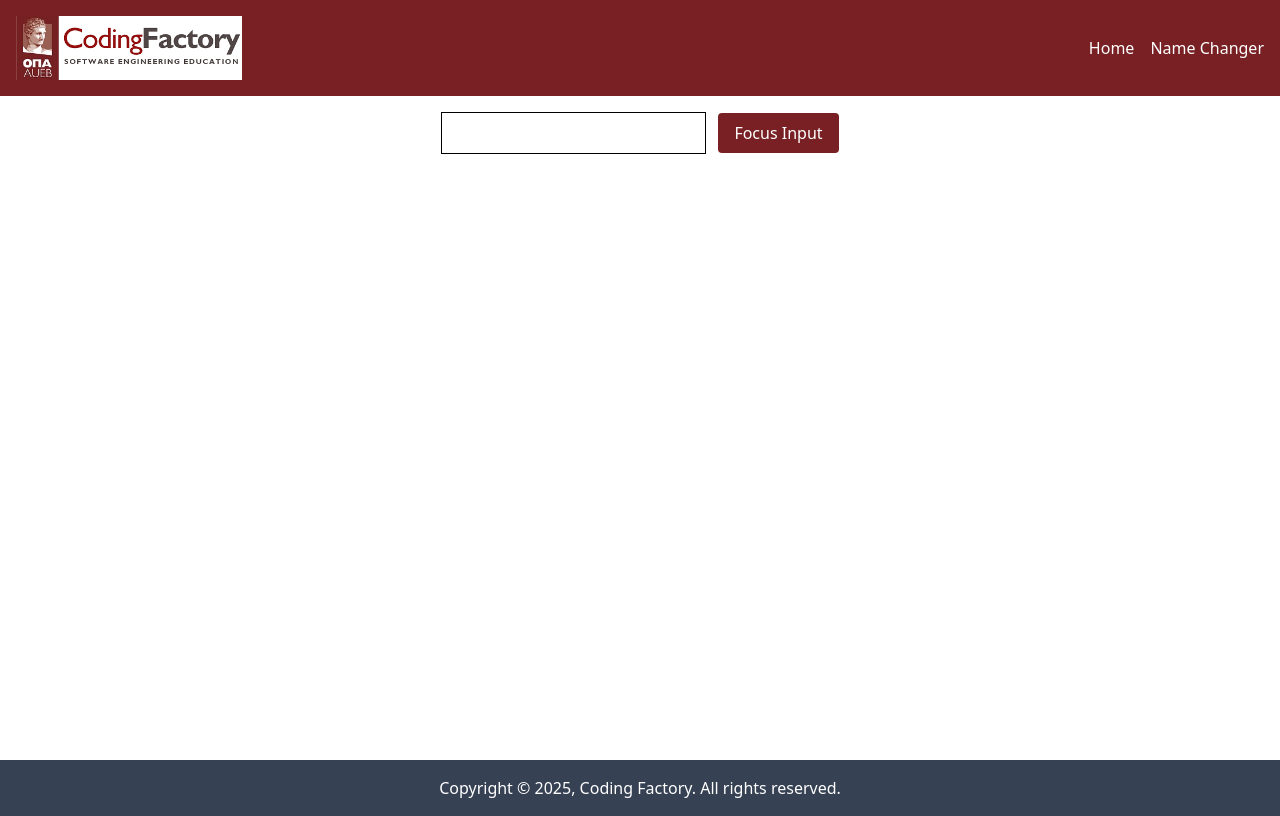
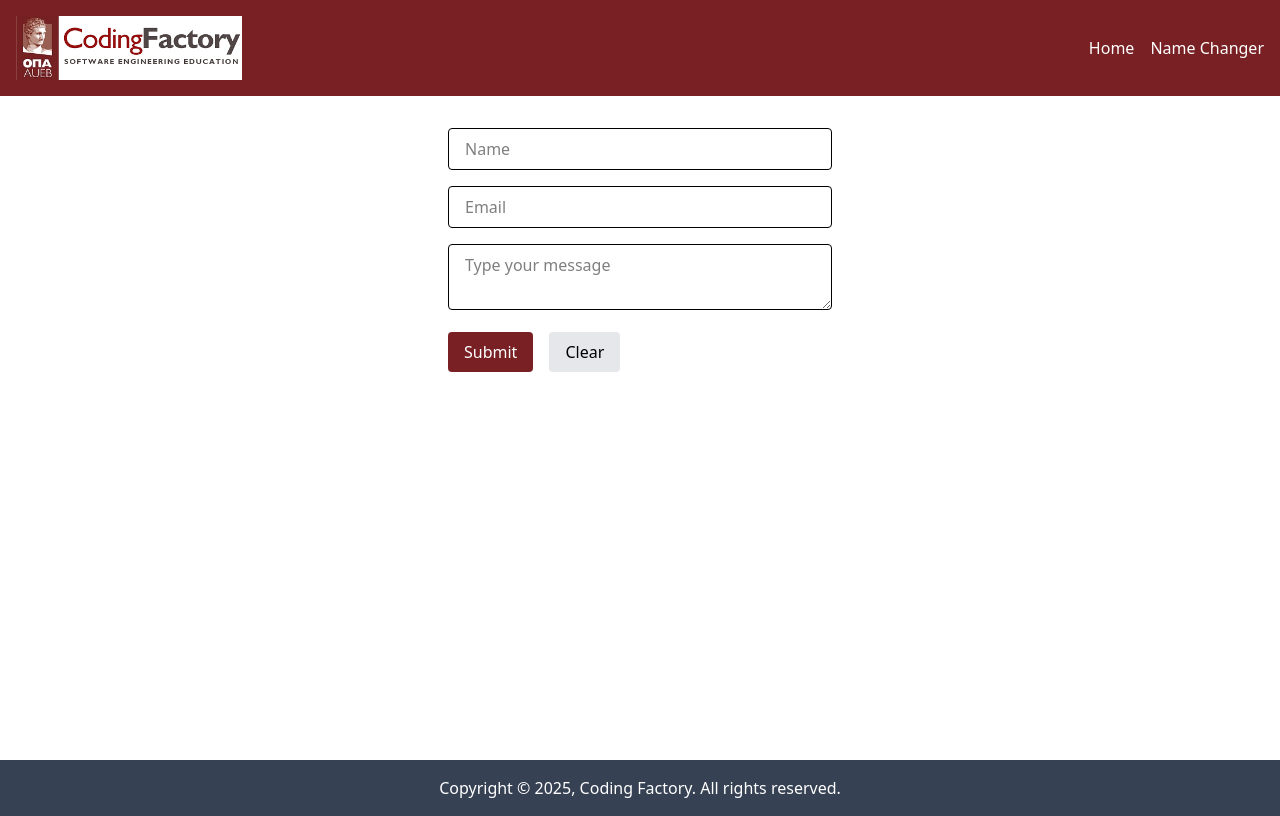
Before and after one commit to mariosmorfo/cf7-components-intro, a React (Vite) app: page / in a window 1280 px wide. Built offline with nearby package versions, Linux system fonts and the light colour scheme.

Commit message:
feat: Import MultiFieldForm class

```diff
--- a/src/App.tsx
+++ b/src/App.tsx
@@ -17,9 +17,7 @@
 // import Todo from "./components/Todo/Todo.tsx";
 // import OnlineStatus from "./components/OnlineStatus.tsx";
 import {BrowserRouter, Routes, Route} from "react-router";
-// import HomePage from "./pages/HomePage.tsx";
 import NameChangerPage from "./pages/NameChangerPage.tsx";
-// import NameChanger from "./components/NameChanger.tsx";
 import OnlineStatusPage from "./pages/OnlineStatusPage.tsx";
 import UserPage from "./pages/UserPage.tsx";
 import RouterLayout from "./components/RouterLayout.tsx";
@@ -28,7 +26,8 @@ import RouterExamplesLayout from "./components/RouterExamplesLayout.tsx";
 import AutoRedirectPage from "./pages/AutoRedirectPage.tsx";
 import NotFoundPage from "./pages/NotFoundPage.tsx";
 import FocusInput from "./components/FocusInput.tsx";
-// import UnControlledInput from "./components/UnControlledInput.tsx";
+import MultiFieldForm    from "./components/MultiFieldForm.tsx";
+
 
 function App() {
 
@@ -70,19 +69,27 @@ function App() {
                 <Route element={<RouterLayout />}>
                     {/*<Route path="/" element={<HomePage />}/>*/}
                     {/*<Route index element={<HomePage />}/>*/}
-                        <Route index element={<FocusInput />}/>
-                        {/*<Route index element={<UnControlledInput />}/>*/}
+                    <Route index element={<MultiFieldForm/>}/>
+                    {/*<Route index element={<MultiFieldFormWithValidation/>}/>*/}
+                    <Route path="users/:userId" element={<UserPage />}/>
+                    <Route path="users" element={<UserPage />}/>
                 </Route>
-                    <Route path="examples" element={<RouterExamplesLayout/>}>
-                        <Route index  element={<ExamplesPage/>}/>
+
+                {/*<Route path="examples?" >*/}
+                <Route path="examples"  element={<RouterExamplesLayout/>}>
+                    <Route index element={<ExamplesPage/>}/>
                     <Route path="name-changer" element={<NameChangerPage/>}/>
                     <Route path="online-status" element={<OnlineStatusPage/>}/>
                     <Route path="auto-redirect" element={<AutoRedirectPage/>}/>
+                    {/*<Route path="controlled-input" element={<ControlledInput />}/>*/}
+                    {/*<Route path="uncontrolled-input" element={<UncontrolledInput />}/>*/}
+                    <Route path="focus-input" element={<FocusInput />}/>
                 </Route>
+
                 <Route path="users/:userId" element={<UserPage />}/>
                 <Route path="users" element={<UserPage />}/>
                 {/*<Route path="files/*" element={<FilePage/>}/>*/}
-                    <Route path="*" element={<NotFoundPage/>}/>
+                <Route path="*"  element={<NotFoundPage/>}/>
 
             </Routes>
         </BrowserRouter>
```
Lines whose indentation alone changed are shown as unchanged.
